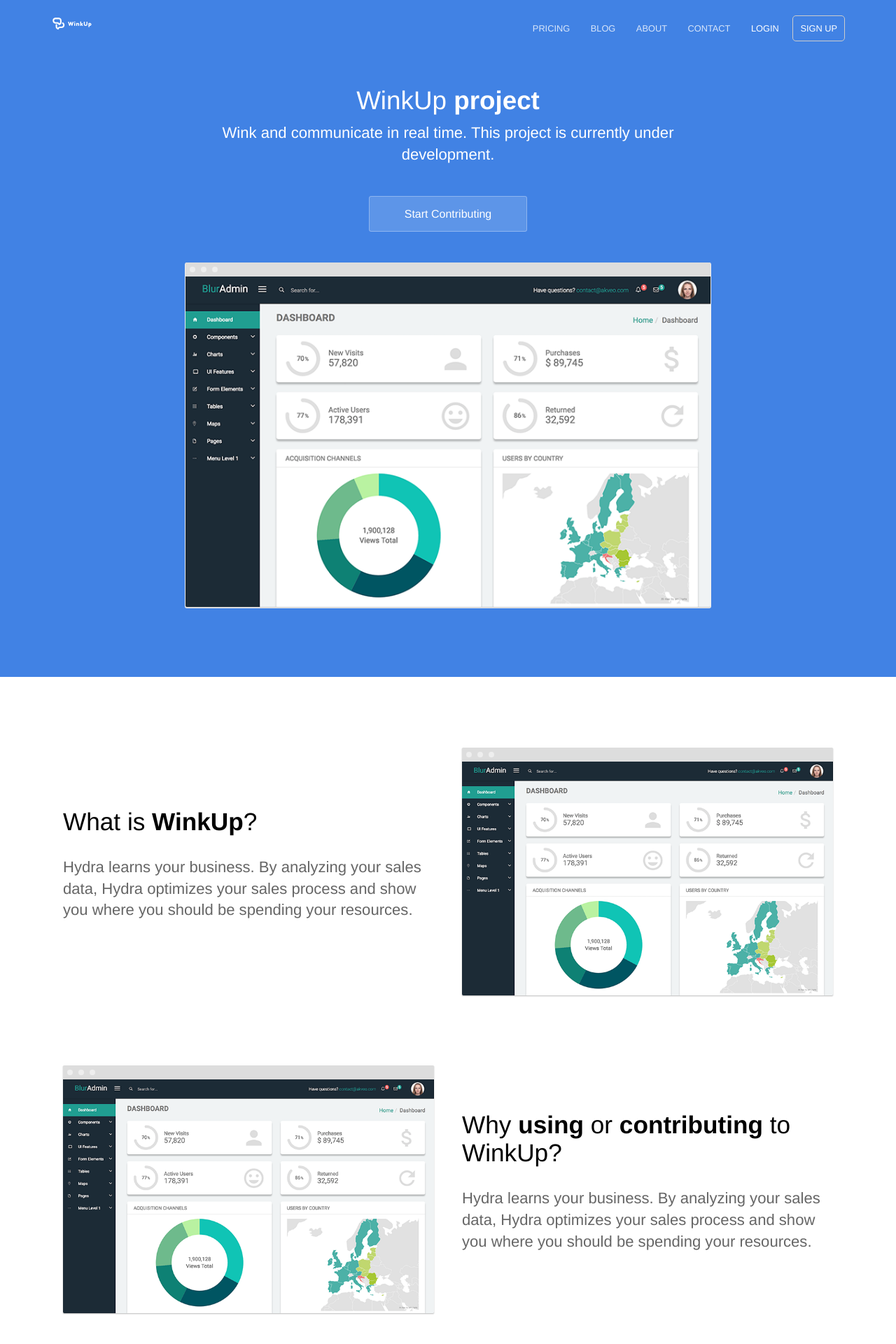
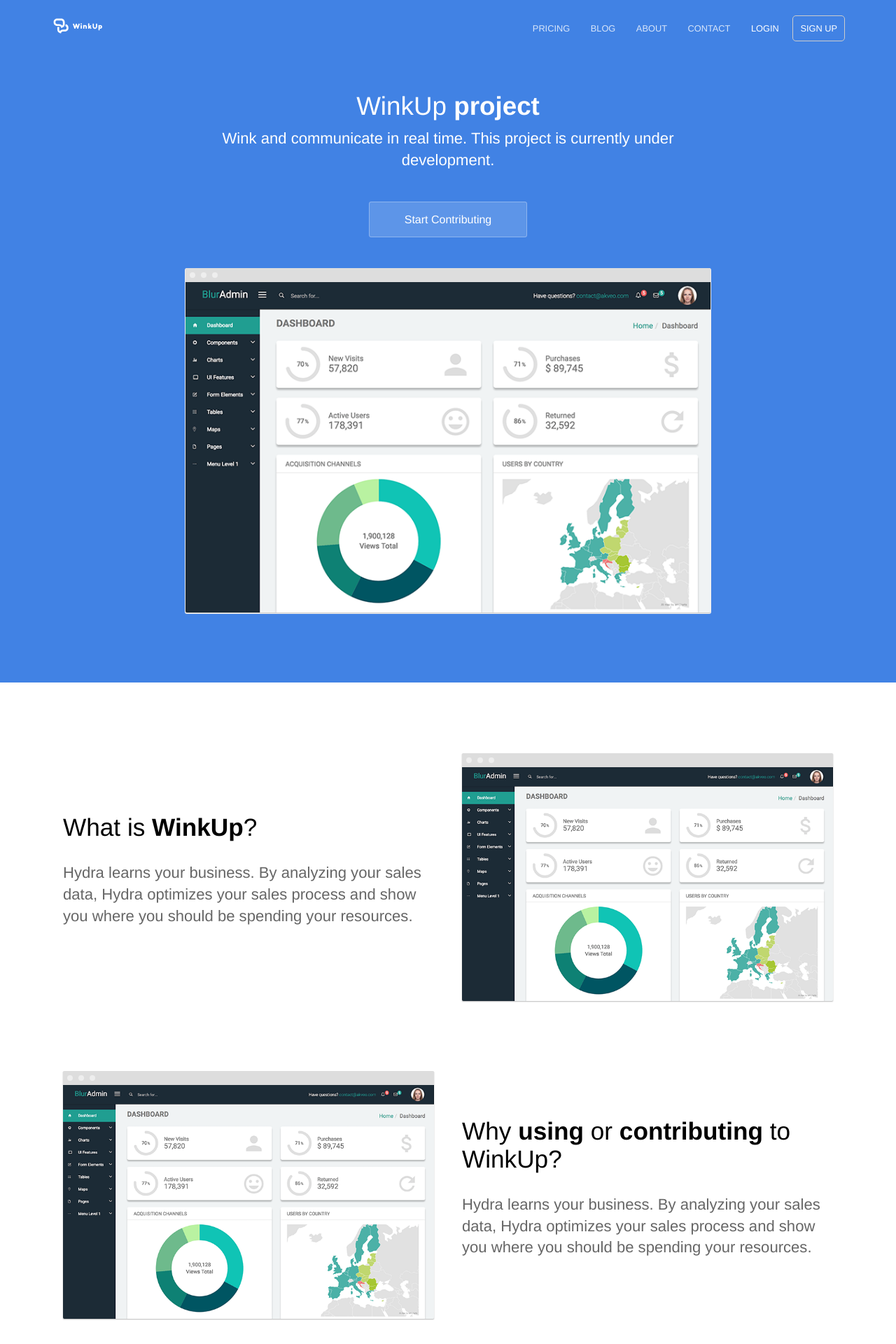
Before and after one commit to gauthierpiarrette/gauthierpiarrette.github.io, a Jekyll site: the page built from index.html, in a window 1280 px wide. Shown: the top 1920 px of the page at 70% size. Built offline with Jekyll 4.4.1, drawn with Linux system fonts in a browser that asks for light colours.

Commit message:
Updated '_layouts/default.html' via CloudCannon

```diff
--- a/_layouts/default.html
+++ b/_layouts/default.html
@@ -23,7 +23,7 @@
 	<body>
 		<header>
 			<div class="container">
-				<div class="company-name"><a href="{{ site.baseurl }}/"><img src="{{ site.baseurl }}/images/logo.svg" alt="Hydra Logo" width="95" height="33" /></a></div>
+				<div class="company-name"><a href="{{ site.baseurl }}/"><img src="{{ site.baseurl }}/images/logo.svg" alt="WinkUp logo" width="118.75" height="41.25" /></a></div>
 				{% include navigation.html %}
 			</div>
 		</header>
```
